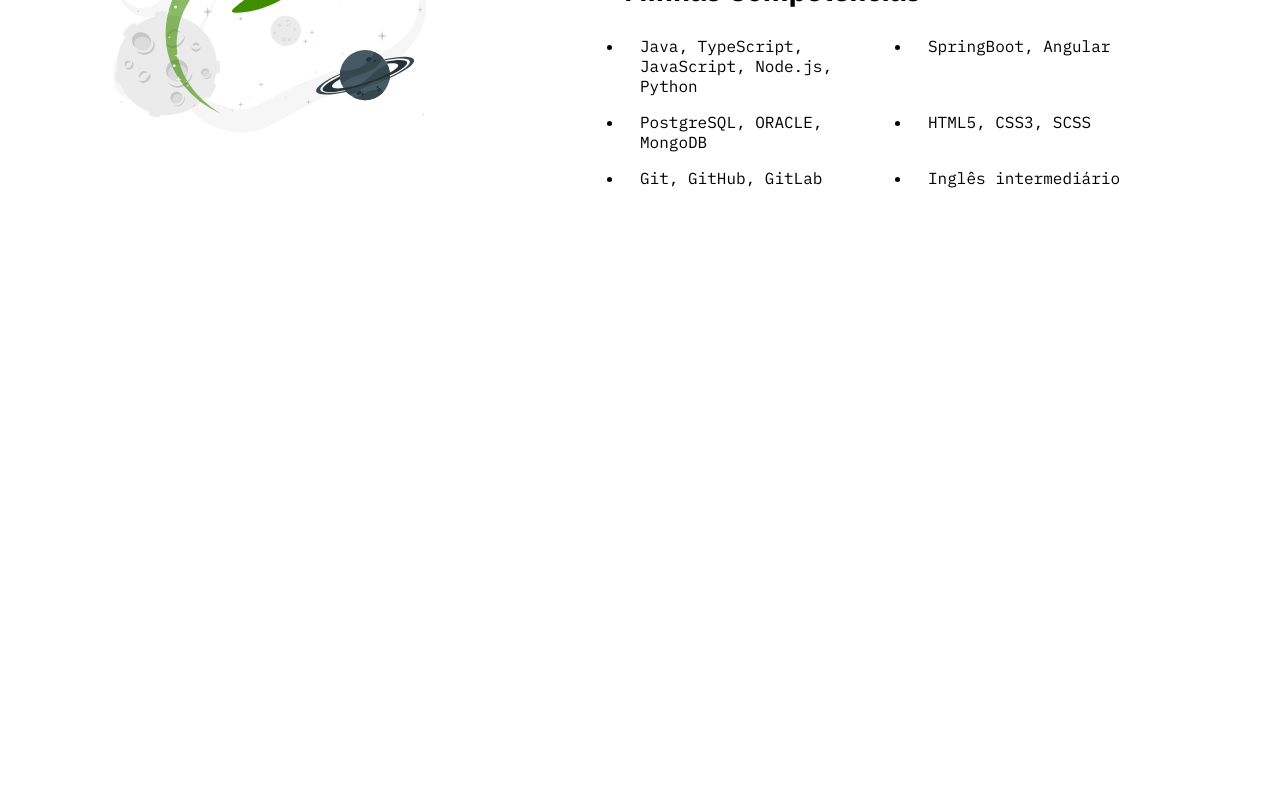
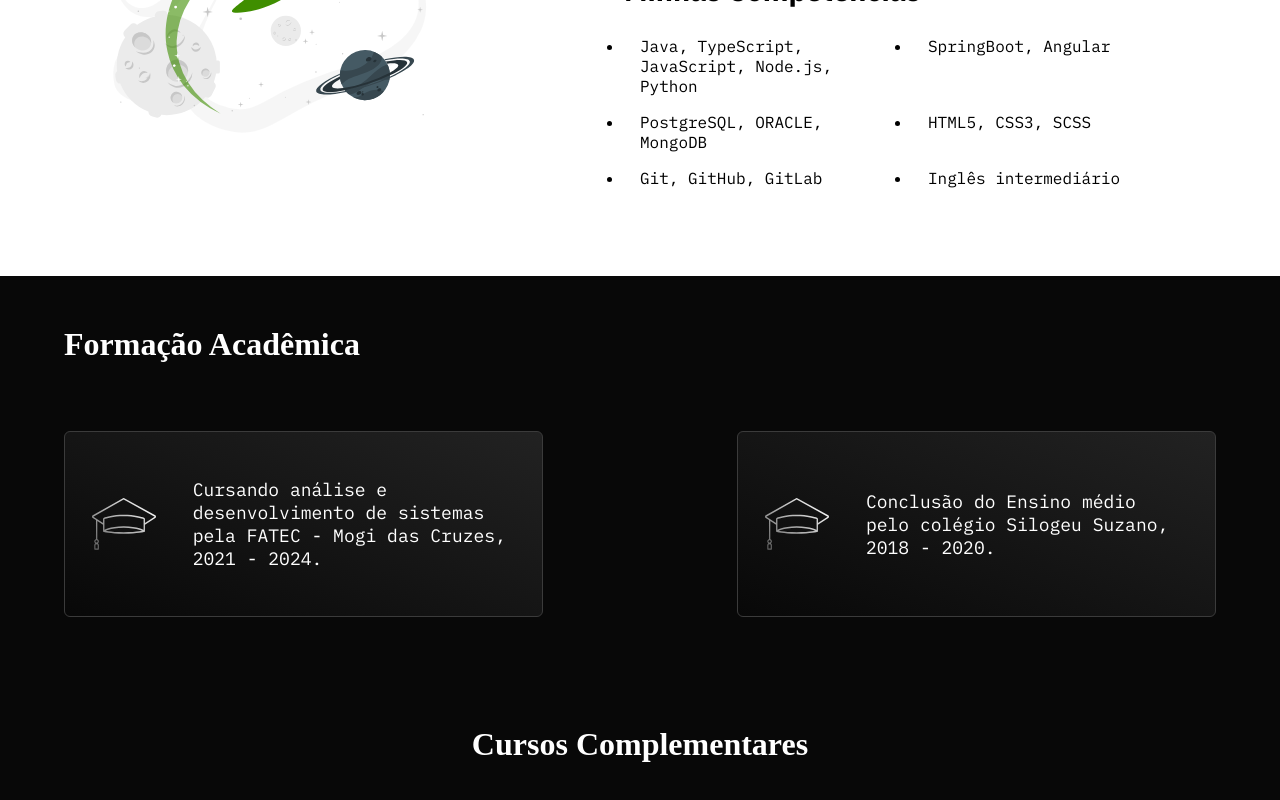
Before and after one commit to nathan-kos/portfolio, an Angular app: page /home in a window 1280 px wide. Shown: the part 1219-2019 px from the top of the page. Before the commit the page ends 1495 px from the top, so only its background shows below. Built offline with nearby package versions, Linux system fonts and the light colour scheme.

Commit message:
feat: studies component on home component

```diff
--- a/src/app/components/view/home/home.component.html
+++ b/src/app/components/view/home/home.component.html
@@ -1,2 +1,3 @@
 <app-about-me></app-about-me>
 <app-objective></app-objective>
+<app-studies></app-studies>
--- a/src/app/components/view/home/home.component.ts
+++ b/src/app/components/view/home/home.component.ts
@@ -1,11 +1,12 @@
 import { Component } from '@angular/core';
 import { AboutMeComponent } from '../../resources/about-me/about-me.component';
 import { ObjectiveComponent } from '../../resources/objective/objective.component';
+import { StudiesComponent } from '../../resources/studies/studies.component';
 
 @Component({
   selector: 'app-home',
   standalone: true,
-  imports: [AboutMeComponent, ObjectiveComponent],
+  imports: [AboutMeComponent, ObjectiveComponent, StudiesComponent],
   templateUrl: './home.component.html',
   styleUrl: './home.component.css',
 })
```
